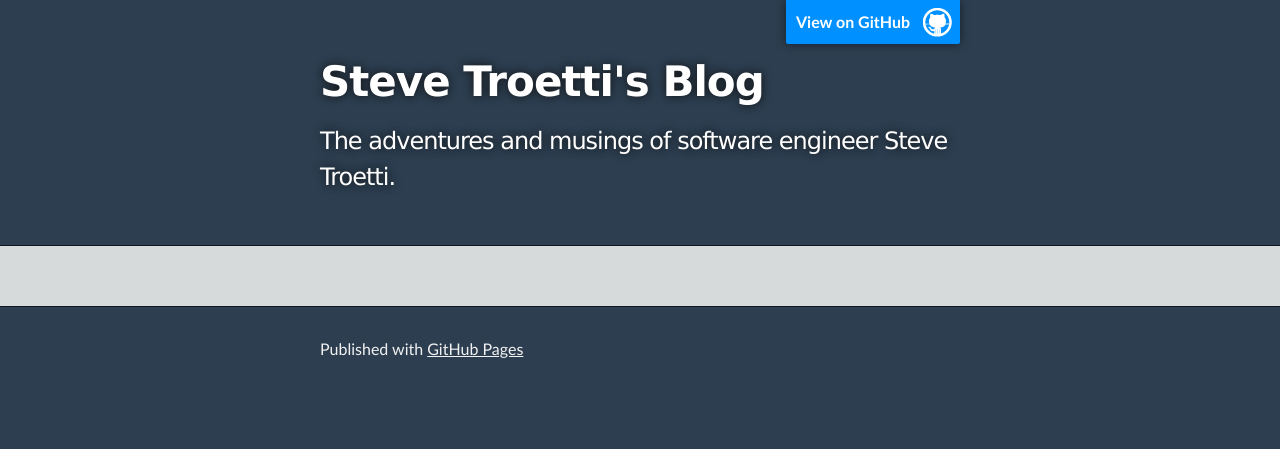
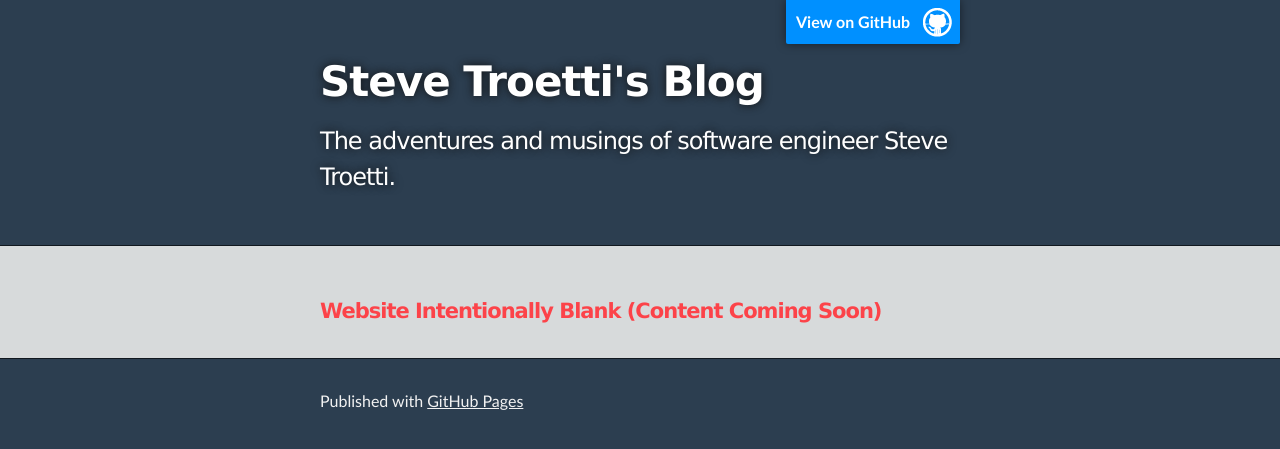
Before and after one commit to SteveXCIV/stevexciv.github.io, a Jekyll site: the page built from index.md, in a window 1280 px wide. Shown: the top 449 px of the page. Built offline with Jekyll 4.4.1, drawn with Linux system fonts in a browser that asks for light colours.

Commit message:
Update index.md

```diff
--- a/index.md
+++ b/index.md
@@ -4,3 +4,5 @@
 # See: https://jekyllrb.com/docs/themes/#overriding-theme-defaults
 layout: default
 ---
+
+#### Website Intentionally Blank (Content Coming Soon)
```
